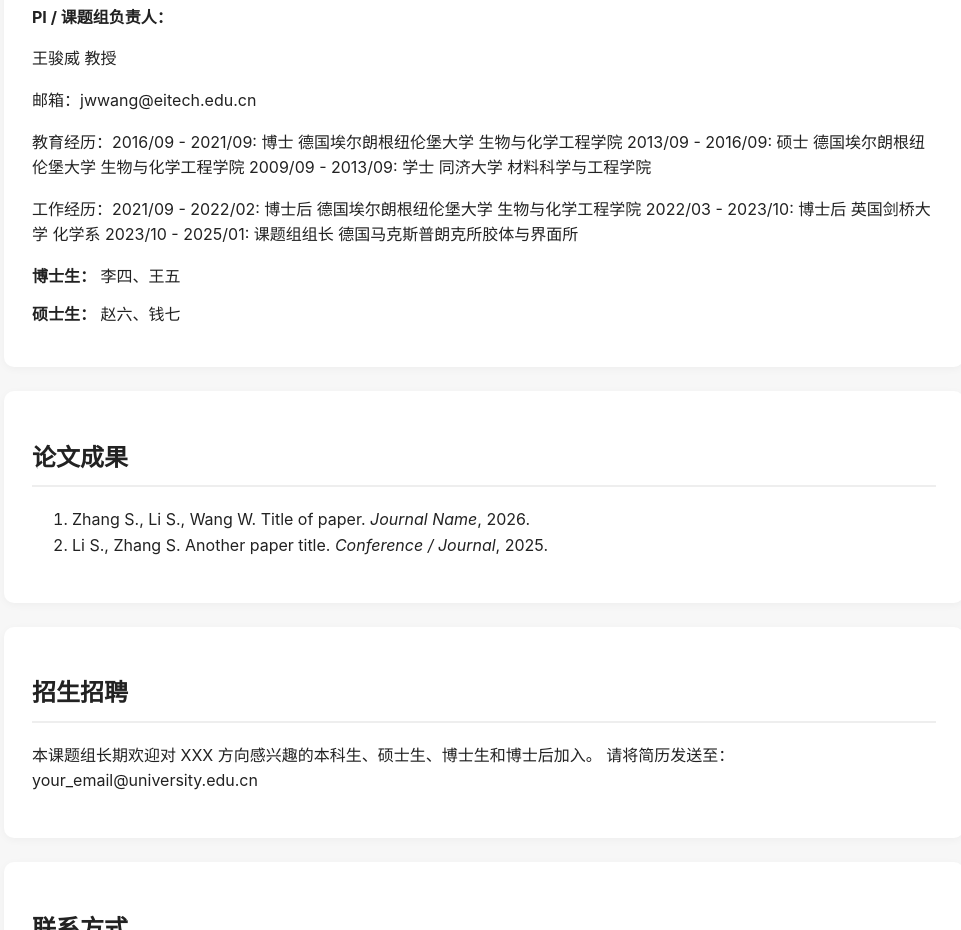
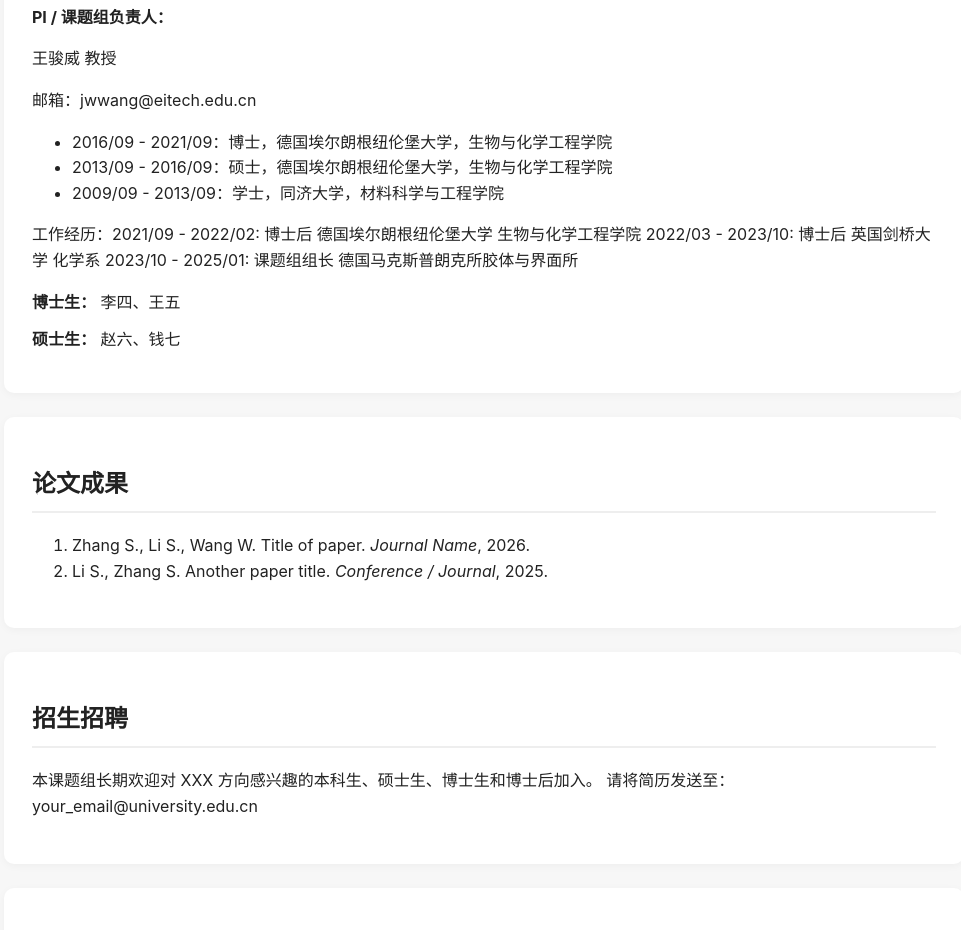
Before and after one commit to Skye159877/wanglab.github.io, a plain HTML site: page index.html in a window 1280 px wide. Shown: the part 1262-2192 px from the top of the page, without its empty margins (156-1117 px from the left). Drawn offline with Linux system fonts and the light colour scheme.

Commit message:
Update index.html

```diff
--- a/index.html
+++ b/index.html
@@ -117,10 +117,11 @@
           <strong>PI / 课题组负责人：</strong>
           <p>王骏威 教授</p>
           <p>邮箱：jwwang@eitech.edu.cn</p>
-          <p>教育经历：2016/09 - 2021/09: 博士 德国埃尔朗根纽伦堡大学 生物与化学工程学院
-                      2013/09 - 2016/09: 硕士 德国埃尔朗根纽伦堡大学 生物与化学工程学院
-                      2009/09 - 2013/09: 学士 同济大学 材料科学与工程学院
-          </p>
+          <ul>
+           <li>2016/09 - 2021/09：博士，德国埃尔朗根纽伦堡大学，生物与化学工程学院</li>
+           <li>2013/09 - 2016/09：硕士，德国埃尔朗根纽伦堡大学，生物与化学工程学院</li>
+           <li>2009/09 - 2013/09：学士，同济大学，材料科学与工程学院</li>
+          </ul>
           <p>工作经历：2021/09 - 2022/02: 博士后 德国埃尔朗根纽伦堡大学 生物与化学工程学院
                       2022/03 - 2023/10: 博士后 英国剑桥大学 化学系
                       2023/10 - 2025/01: 课题组组长 德国马克斯普朗克所胶体与界面所</p>
```
